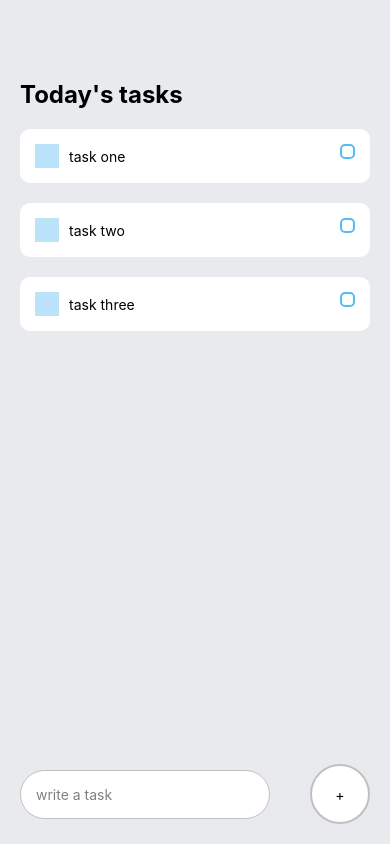
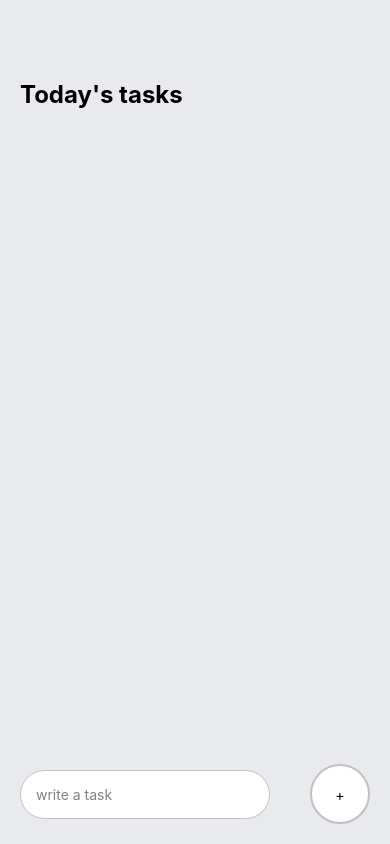
Before and after one commit to daudi13/RN-todo, a React Native app: screen / in a window 390 px wide. Built offline with nearby package versions, Linux system fonts and the light colour scheme.

Commit message:
Add completeTask function

```diff
--- a/App.js
+++ b/App.js
@@ -1,12 +1,21 @@
 import React, {useState} from 'react';
-import { KeyboardAvoidingView, StyleSheet, Text, View, TextInput, Platform, TouchableOpacity } from 'react-native';
+import { KeyboardAvoidingView, StyleSheet, Text, View, TextInput, Platform, TouchableOpacity, Keyboard } from 'react-native';
 import { Task } from './components/Task';
 
 export default function App() {
-    const [task, setTask] = useState();
+  const [task, setTask] = useState();
+  const [taskArr, setTaskArr] = useState([]);
 
   const handleAddTask = () => {
-    console.log(task)
+    Keyboard.dismiss()
+    setTaskArr([...taskArr, task]);
+    setTask(null)
+  }
+
+  const completeTask = (index) => {
+    let taskArrCopy = [...taskArr];
+    taskArrCopy.splice(index, 1);
+    setTaskArr(taskArrCopy);
   }
   return (
     <View style={styles.container}>
@@ -14,9 +23,13 @@ export default function App() {
       <View style={styles.taskWrapper}>
         <Text style={styles.sectionTitle}>Today's tasks</Text>
         <View style={styles.items}>
-          <Task content={'task one'} />
-          <Task content={'task two'}/>
-          <Task content={'task three'}/>
+          {
+            taskArr.map((item, index) => {
+              return (<TouchableOpacity key={index} onPress={() => completeTask(index)}>
+                <Task content={item} />
+              </TouchableOpacity>)
+            })
+          }
         </View>
       </View>
       {/* Write a task section */}
--- a/components/Task.js
+++ b/components/Task.js
@@ -2,6 +2,7 @@ import React, {useState} from 'react'
 import { View, Text, TouchableOpacity, StyleSheet } from 'react-native';
 
 export const Task = (props) => {
+
   return (
     <View style={styles.item}>
       <View style={styles.itemLeft}>
```
